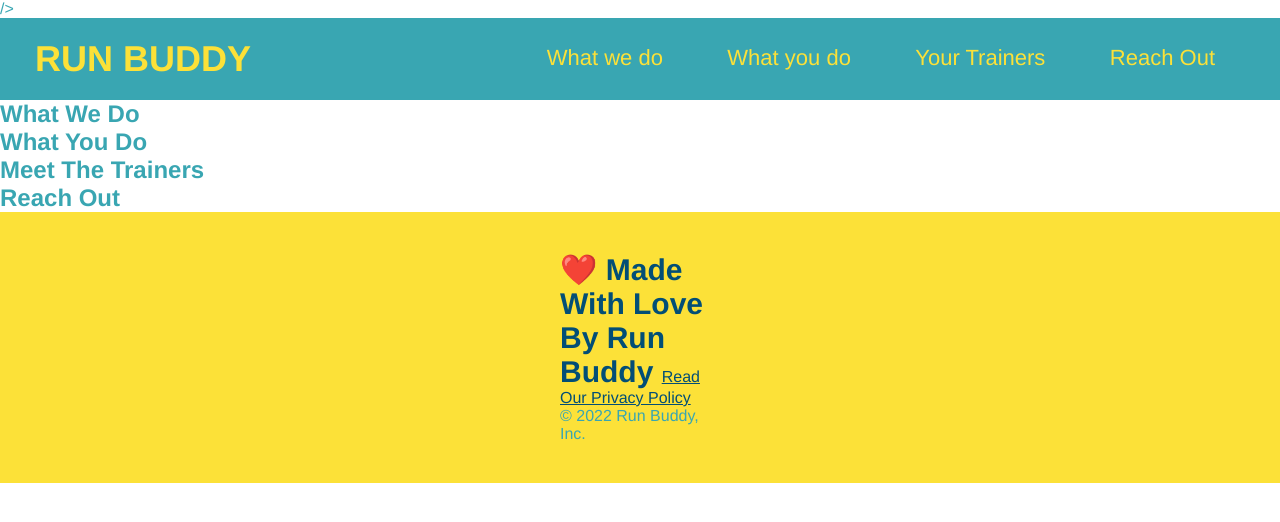
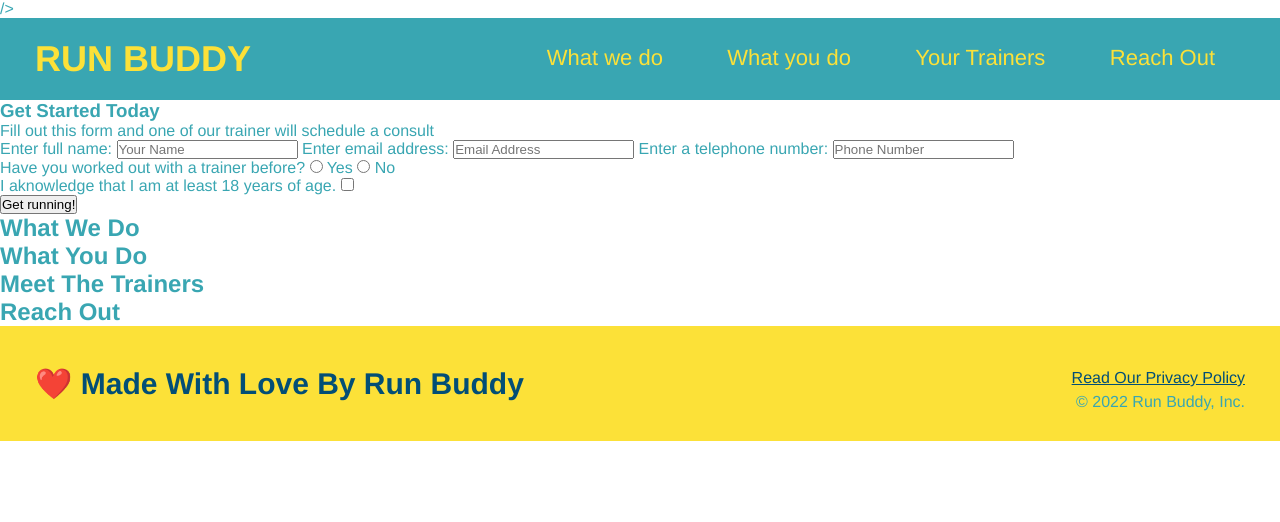
Before and after one commit to tpratt57/run-buddy, a plain HTML site: page index.html in a window 1280 px wide. Drawn offline with Linux system fonts and the light colour scheme.

Commit message:
adding text fields

```diff
--- a/assets/css/style.css
+++ b/assets/css/style.css
@@ -44,7 +44,7 @@ header nav ul li a {
 footer{
         background: #fce138;
         width: 100%;
-        padding: 40px 35pc;
+        padding: 40px 35px;
       }
 footer h2{
             display: inline;
--- a/index.html
+++ b/index.html
@@ -43,7 +43,37 @@
     <!-- hero/jumbotron -->
 
     <section>
+            <div>
+                <h3>Get Started Today</h3>
+                <p>Fill out this form and one of our trainer will schedule a consult</p>
 
+                <form>
+                    <label for="name">Enter full name:</label>
+                    <input type="text" placeholder="Your Name" name="name" id="name" />
+                    <label for="email">Enter email address:</label>
+                    <input type="email" placeholder="Email Address" name="email" id="email" />
+                    <label for="phone">Enter a telephone number:</label>
+                    <input type="tel" placeholder="Phone Number" name="phone" id="phone" />
+
+                    <p>
+                        Have you worked out with a trainer before?
+                        <input type="radio" name="trainer confirm" id="trainer-yes" />
+                        <label for="trainer-yes">Yes</label>
+                        <input type="radio" name="trainer-confirm" id="trainer-no" />
+                        <label for="trainer-no">No</label>
+                    </p>
+
+                    <p>
+                        <label for="checkbox" >I aknowledge that I am at least 18 years of age.</label>
+                        <input type="checkbox" name="age-confirm" id="checkbox" />
+                    </p>
+
+                    <button type="submit">Get running!</button>
+
+
+                </form>
+
+            </div>
     </section>
 
     <!-- "what we do" section -->
@@ -74,8 +104,12 @@
 
     <footer>
         <h2> ❤️ Made With Love By Run Buddy </h2>
-        <a href="#">Read Our Privacy Policy</a><br />
+
+        <div>
+            <a href="#">Read Our Privacy Policy</a><br />
         &copy; 2022 Run Buddy, Inc.
+        </div>
+
     </footer>
 
     </body>
```
